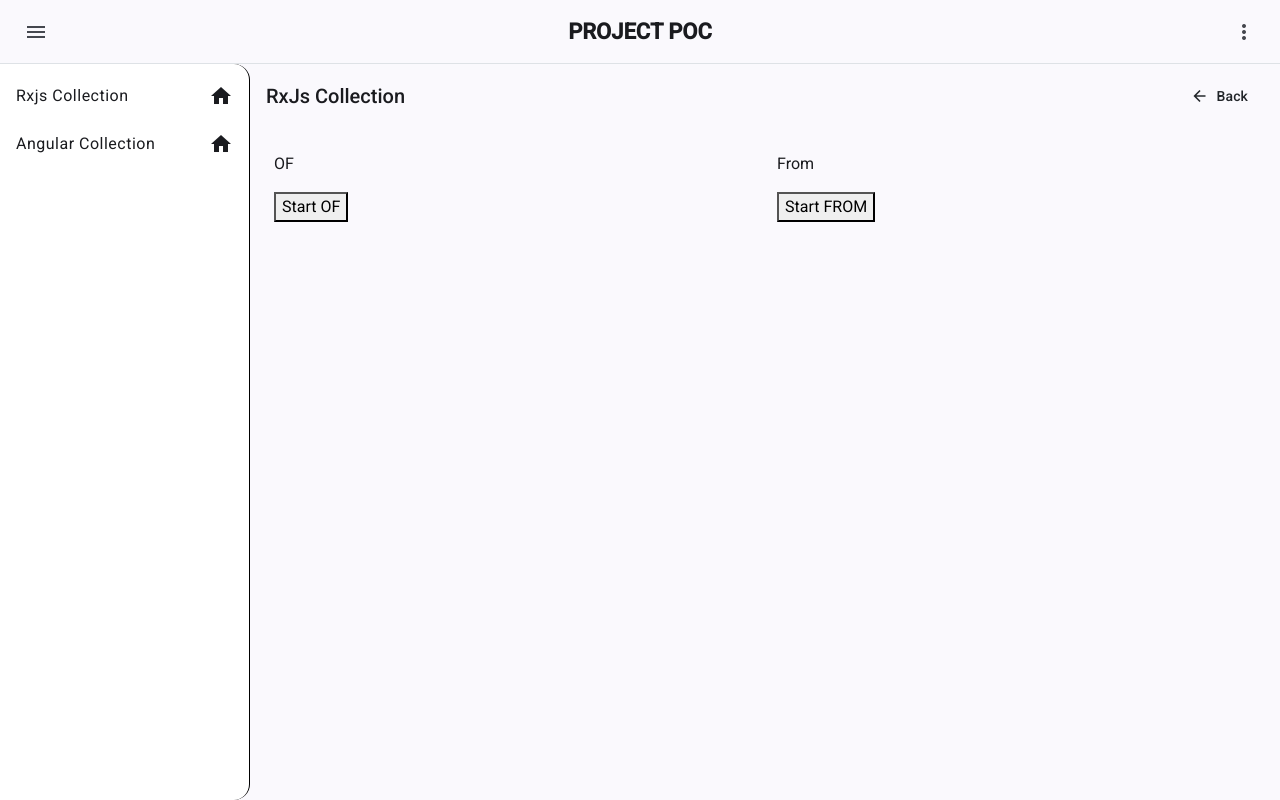
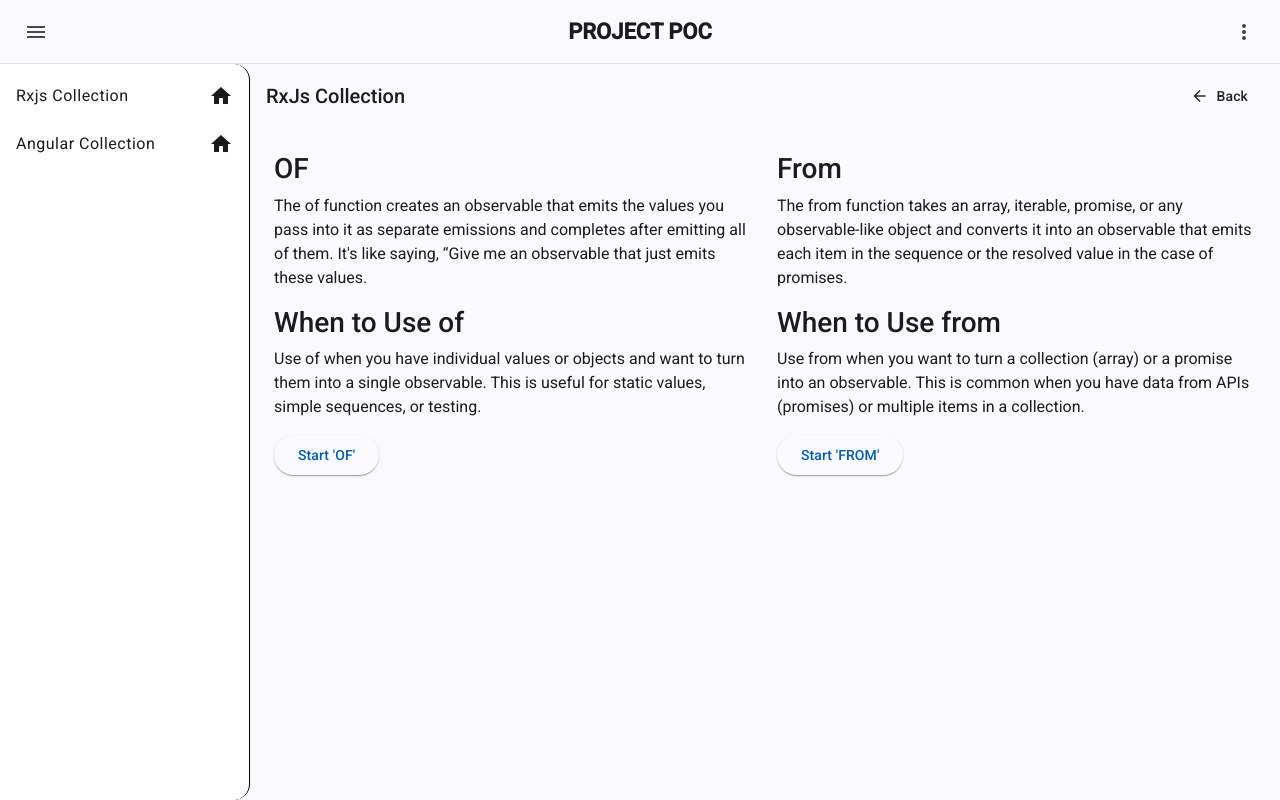
Before and after one commit to sandeep-falcon/project-poc, an Angular app: page /ofandfrom in a window 1280 px wide. Built offline with nearby package versions, Linux system fonts and the light colour scheme.

Commit message:
UPDATE: of and form

```diff
--- a/src/app/components/rxjs-collection/ofandfrom/ofandfrom.component.html
+++ b/src/app/components/rxjs-collection/ofandfrom/ofandfrom.component.html
@@ -1,19 +1,37 @@
 <div class="row">
     <div class="col-md-6">
-        <p>OF</p>
-        <button (click)="getDataWithOF()">Start OF</button>
+        <h3>OF</h3>
+        <p>The of function creates an observable that emits the values you pass into it as separate emissions and
+            completes after emitting all of them. It's like saying, “Give me an observable that just emits these
+            values.</p>
+        <h3>When to Use of</h3>
+        <p>Use of when you have individual values or objects and want to turn them into a single observable. This is
+            useful for static values, simple sequences, or testing.</p>
 
-        @for(item of dataOF; track $index){
-        {{item}}
-        }
+        <button mat-raised-button (click)="getDataWithOF()">Start 'OF'</button>
+
+        <ul>
+            @for(item of dataOF(); track $index){
+            <li>{{item}}</li>
+            }
+        </ul>
     </div>
 
     <div class="col-md-6">
-        <p>From</p>
-        <button (click)="getDataWithFrom()">Start FROM</button>
+        <h3>From</h3>
+        <p>The from function takes an array, iterable, promise, or any observable-like object and converts it into an
+            observable that emits each item in the sequence or the resolved value in the case of promises.</p>
+        <h3>When to Use from</h3>
+        <p>Use from when you want to turn a collection (array) or a promise into an observable. This is common
+            when you have data from APIs (promises) or multiple items in a collection.
+        </p>
+        <button mat-raised-button (click)="getDataWithFrom()">Start 'FROM'</button>
 
-        @for(item of dataFROM; track $index){
-        {{item}}
-        }
+        <ul>
+            @for(item of dataFROM(); track $index){
+            <li>{{item}}</li>
+            }
+        </ul>
+
     </div>
 </div>
--- a/src/app/components/rxjs-collection/ofandfrom/ofandfrom.component.ts
+++ b/src/app/components/rxjs-collection/ofandfrom/ofandfrom.component.ts
@@ -1,30 +1,39 @@
-import { Component } from '@angular/core';
+import { Component, signal } from '@angular/core';
 import { DataService } from '../../../services/data.service';
+import { MaterialModule } from '../../../material/material.module';
+import { Subscription } from 'rxjs';
 
 @Component({
   selector: 'app-ofandfrom',
   standalone: true,
-  imports: [],
+  imports: [MaterialModule],
   templateUrl: './ofandfrom.component.html',
   styleUrl: './ofandfrom.component.scss',
 })
 export class OfandfromComponent {
   constructor(private dataService: DataService) {}
 
-  dataOF: number[] = [];
-  dataFROM: number[] = [];
+  dataOF = signal<number[]>([]);
+  dataFROM = signal<number[]>([]);
+  OfSubs!: Subscription;
+  FROMSubs!: Subscription;
 
   getDataWithOF() {
     this.dataService.getDataWithOF().subscribe((res: number) => {
-      console.log('res data', res);
-      this.dataOF.push(res);
+      console.log('getDataWithOF', res);
+      this.dataOF.update((prevData: number[]) => [...prevData, res]);
     });
   }
 
   getDataWithFrom() {
     this.dataService.getDataWithFROM().subscribe((res: number) => {
-      console.log('res data', res);
-      this.dataFROM.push(res);
+      console.log('getDataWithFROM', res);
+      this.dataFROM.update((prevData: number[]) => [...prevData, res]);
     });
   }
+
+  ngOnDestroy() {
+    this.OfSubs?.unsubscribe();
+    this.FROMSubs?.unsubscribe();
+  }
 }
```
